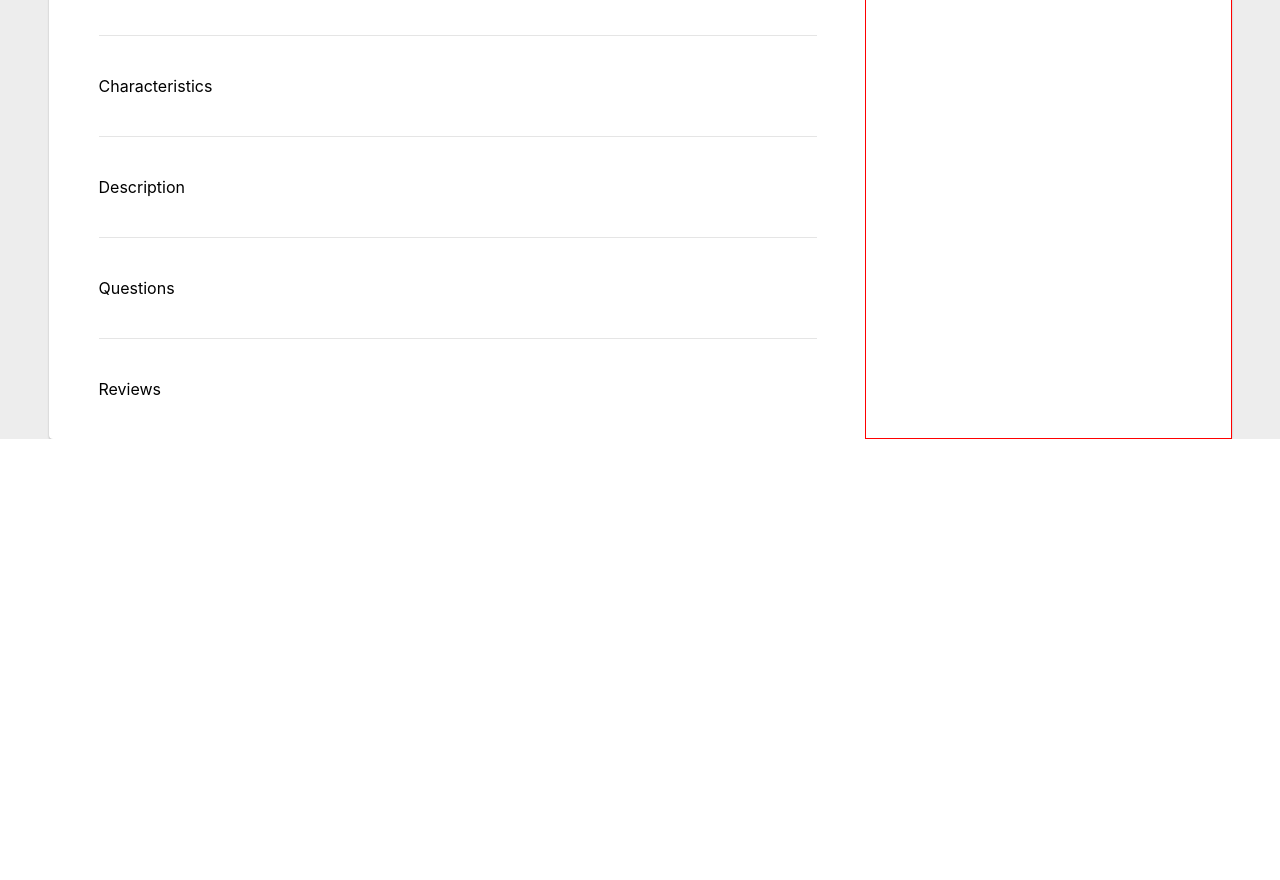
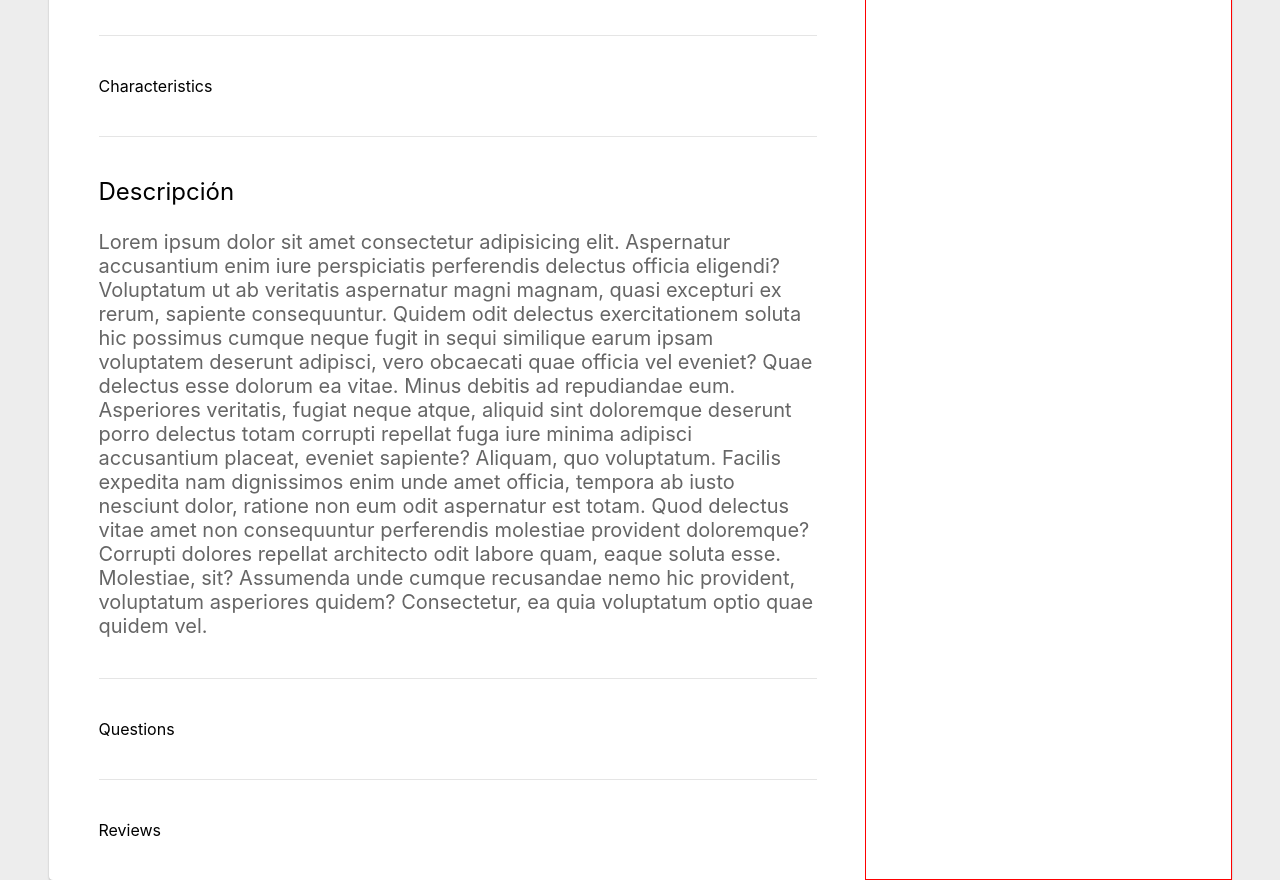
Before and after one commit to Carla1Z/mercadolibre-clone, a React (Create React App) app: page / in a window 1280 px wide. Shown: the part 1260-2140 px from the top of the page. Before the commit the page ends 1699 px from the top, so only its background shows below. Built offline with nearby package versions, Linux system fonts and the light colour scheme.

Commit message:
descripcion

```diff
--- a/src/components/Product/Description/Description.module.css
+++ b/src/components/Product/Description/Description.module.css
@@ -4,3 +4,15 @@
   border-top: 1px solid rgba(0, 0, 0, 0.1);
   padding: 40px 0;
 }
+
+.title {
+  font-weight: 400;
+  font-size: 24px;
+  margin-bottom: 24px;
+}
+
+.text{
+  color: #666;
+  font-size: 20px;
+  font-weight: 400;
+}
--- a/src/components/Product/Description/index.jsx
+++ b/src/components/Product/Description/index.jsx
@@ -2,7 +2,14 @@ import styles from "./Description.module.css"
 
 function Description() {
   return (
-    <div className={styles.description}>Description</div>
+    <div className={styles.description}>
+      <h2 className={styles.title}>Descripción</h2>
+      <p className={styles.text}>Lorem ipsum dolor sit amet consectetur adipisicing elit. Aspernatur accusantium enim iure perspiciatis perferendis delectus officia eligendi? Voluptatum ut ab veritatis aspernatur magni magnam, quasi excepturi ex rerum, sapiente consequuntur.
+      Quidem odit delectus exercitationem soluta hic possimus cumque neque fugit in sequi similique earum ipsam voluptatem deserunt adipisci, vero obcaecati quae officia vel eveniet? Quae delectus esse dolorum ea vitae.
+      Minus debitis ad repudiandae eum. Asperiores veritatis, fugiat neque atque, aliquid sint doloremque deserunt porro delectus totam corrupti repellat fuga iure minima adipisci accusantium placeat, eveniet sapiente? Aliquam, quo voluptatum.
+      Facilis expedita nam dignissimos enim unde amet officia, tempora ab iusto nesciunt dolor, ratione non eum odit aspernatur est totam. Quod delectus vitae amet non consequuntur perferendis molestiae provident doloremque?
+      Corrupti dolores repellat architecto odit labore quam, eaque soluta esse. Molestiae, sit? Assumenda unde cumque recusandae nemo hic provident, voluptatum asperiores quidem? Consectetur, ea quia voluptatum optio quae quidem vel.</p>
+      </div>
   )
 }
 
```
